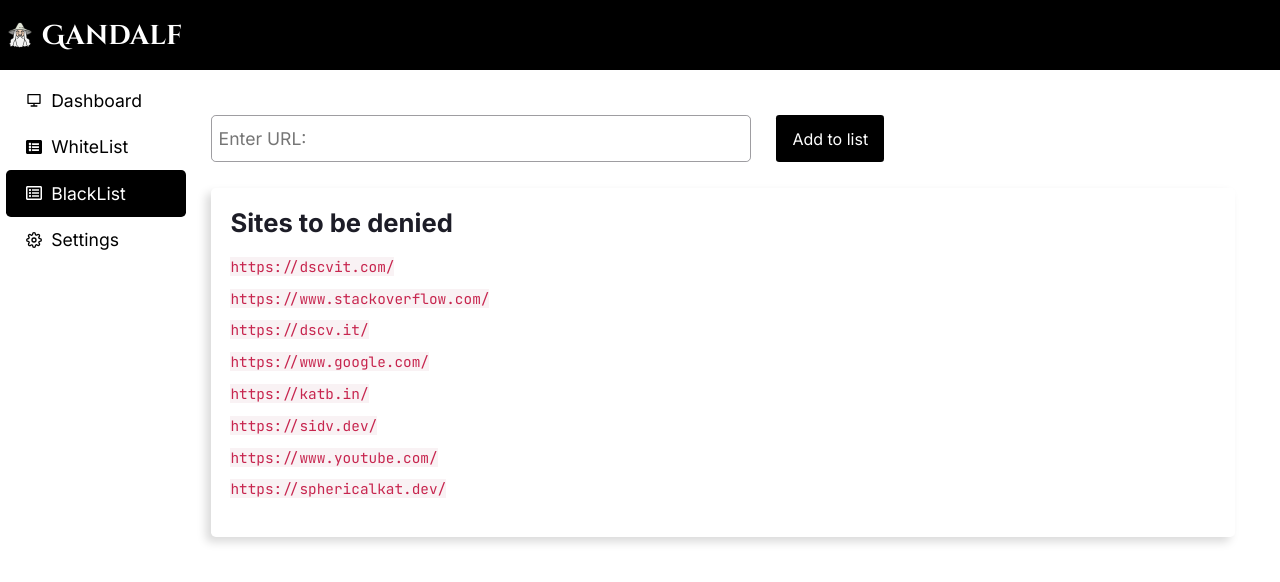
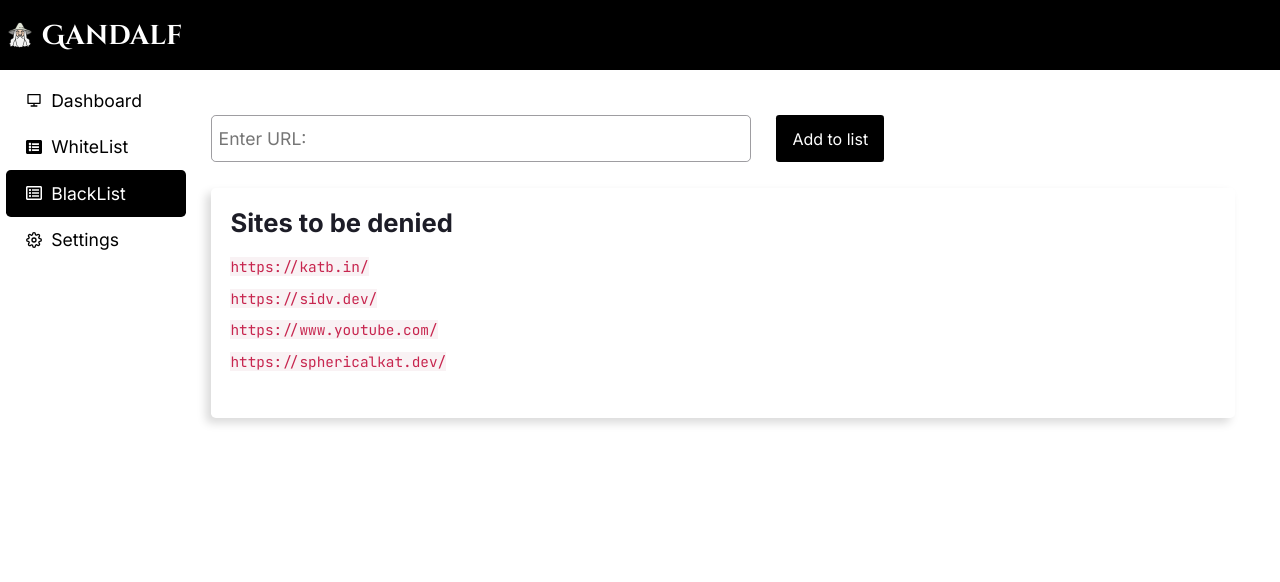
Before and after one commit to Atom-Heart-Father/Gandalf-frontend, a React (Create React App) app: page /blacklist in a window 1280 px wide. Shown: the top 582 px of the page. Built offline with nearby package versions, Linux system fonts and the light colour scheme.

Commit message:
feat: seperated lists

```diff
--- a/src/components/List.js
+++ b/src/components/List.js
@@ -13,11 +13,16 @@ const List = ({ type }) => {
     event.preventDefault();
   }
 
-  let links = [
+  let links = []
+  if (type === 'white')
+    links = [
       'https://dscvit.com/',
       'https://www.stackoverflow.com/',
       'https://dscv.it/',
       'https://www.google.com/',
+    ]
+  else
+    links = [
       'https://katb.in/',
       'https://sidv.dev/',
       'https://www.youtube.com/',
```
Lines whose indentation alone changed are shown as unchanged.
